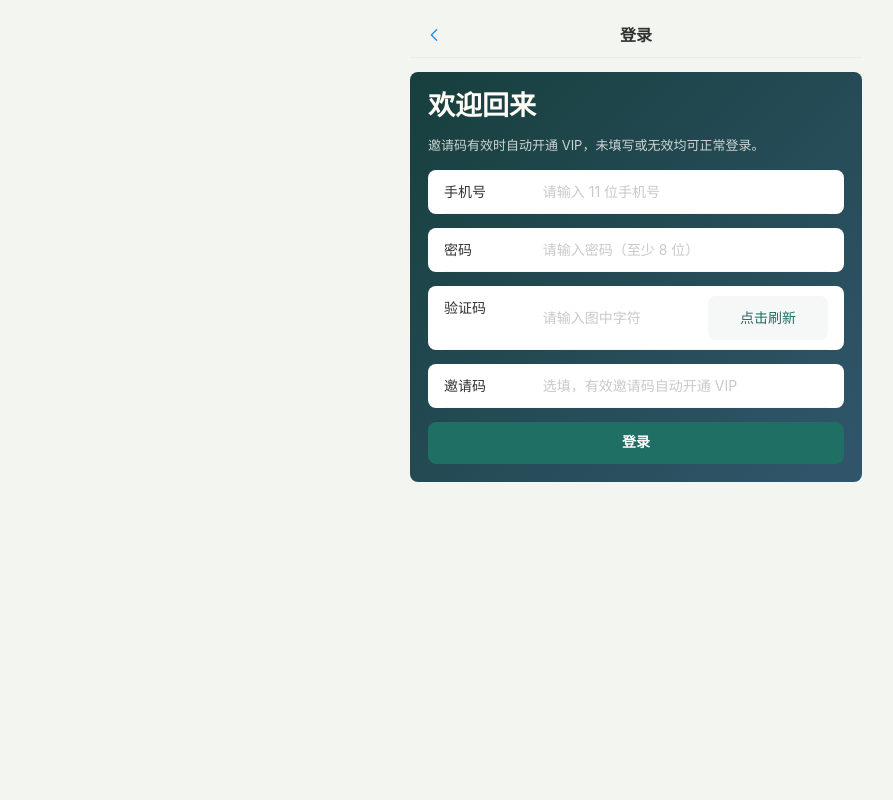
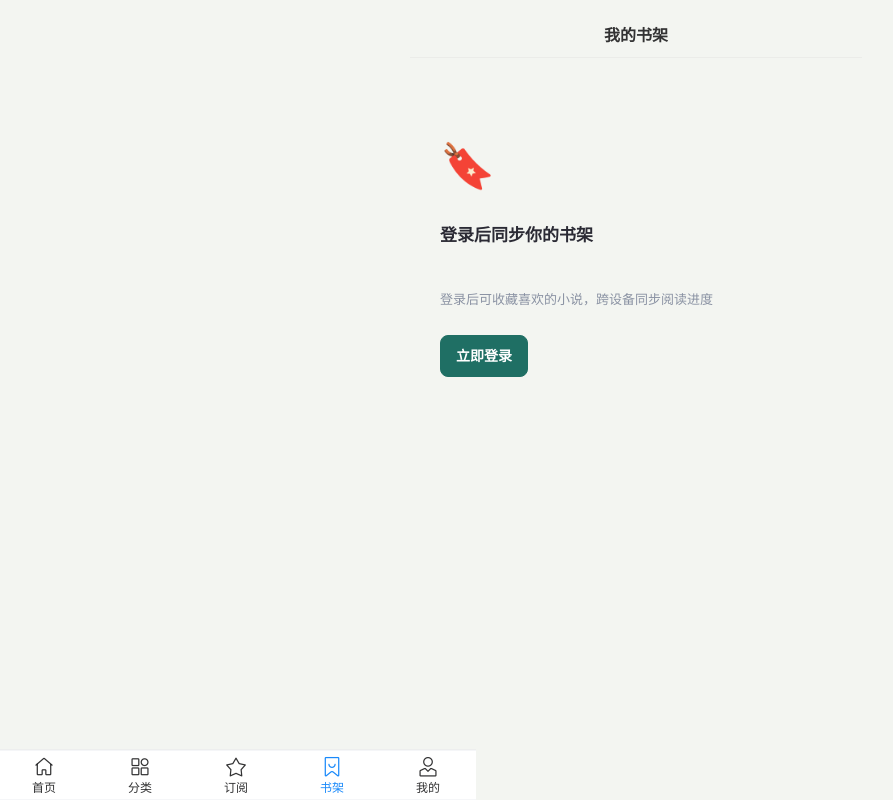
Before and after one commit to randy2014/mini-h5, a Vue app in the folder mini-novel-h5/: page /h5/bookshelf in a window 1280 px wide. Before the commit this address led to /h5/login. Shown: the whole page, without its empty margins (4-897 px from the left). Built offline with nearby package versions, Linux system fonts and the light colour scheme; no server answers.

Commit message:
fix: 书架未登录改为页面内引导提示，不再强制跳转登录页

```diff
--- a/mini-novel-h5/src/pages/BookshelfPage.vue
+++ b/mini-novel-h5/src/pages/BookshelfPage.vue
@@ -1,7 +1,13 @@
 <template>
   <section class="page with-tab bookshelf-page">
     <van-nav-bar title="我的书架" />
-    <van-loading v-if="loading" class="center-loading" />
+    <div v-if="!isAuthenticated" class="no-login">
+      <div class="lock">🔖</div>
+      <h3>登录后同步你的书架</h3>
+      <p>登录后可收藏喜欢的小说，跨设备同步阅读进度</p>
+      <van-button round color="#1f6f64" to="/h5/login">立即登录</van-button>
+    </div>
+    <van-loading v-else-if="loading" class="center-loading" />
     <template v-else>
       <div class="section-title first">
         <h2>继续阅读</h2>
@@ -31,8 +37,11 @@ import { useRouter } from 'vue-router';
 import { showConfirmDialog, showToast } from 'vant';
 import BookCard from '../components/BookCard.vue';
 import { fetchBookshelf, removeBookshelf } from '../services/user';
+import { useUserStore } from '../stores/user';
 
 const router = useRouter();
+const userStore = useUserStore();
+const isAuthenticated = computed(() => userStore.isAuthenticated);
 const loading = ref(true);
 const books = ref([]);
 const sortedBooks = computed(() => {
@@ -41,7 +50,13 @@ const sortedBooks = computed(() => {
   });
 });
 
-onMounted(loadBookshelf);
+onMounted(() => {
+  if (!userStore.isAuthenticated) {
+    loading.value = false;
+    return;
+  }
+  loadBookshelf();
+});
 
 async function loadBookshelf() {
   loading.value = true;
@@ -115,3 +130,10 @@ async function removeBook(book) {
   showToast('已移出书架');
 }
 </script>
+
+<style scoped>
+.no-login { padding: 80px 30px; display: flex; flex-direction: column; align-items: flex-start; gap: 12px; }
+.no-login .lock { font-size: 44px; }
+.no-login h3 { font-size: 17px; color: #2a2a34; }
+.no-login p { font-size: 13px; color: #8a92a3; line-height: 1.7; }
+</style>
--- a/mini-novel-h5/src/router/index.js
+++ b/mini-novel-h5/src/router/index.js
@@ -12,7 +12,7 @@ const routes = [
     children: [
       { path: 'home', name: 'home', component: () => import('../pages/HomePage.vue'), meta: { title: '首页', tab: true } },
       { path: 'category', name: 'category', component: () => import('../pages/CategoryPage.vue'), meta: { title: '分类', tab: true } },
-      { path: 'bookshelf', name: 'bookshelf', component: () => import('../pages/BookshelfPage.vue'), meta: { title: '书架', tab: true, auth: true } },
+      { path: 'bookshelf', name: 'bookshelf', component: () => import('../pages/BookshelfPage.vue'), meta: { title: '书架', tab: true } },
       { path: 'profile', name: 'profile', component: () => import('../pages/ProfilePage.vue'), meta: { title: '我的', tab: true } },
       { path: 'search', name: 'search', component: () => import('../pages/SearchPage.vue'), meta: { title: '搜索' } },
       { path: 'rank/:type', name: 'rank', component: () => import('../pages/RankPage.vue'), meta: { title: '榜单' } },
```
